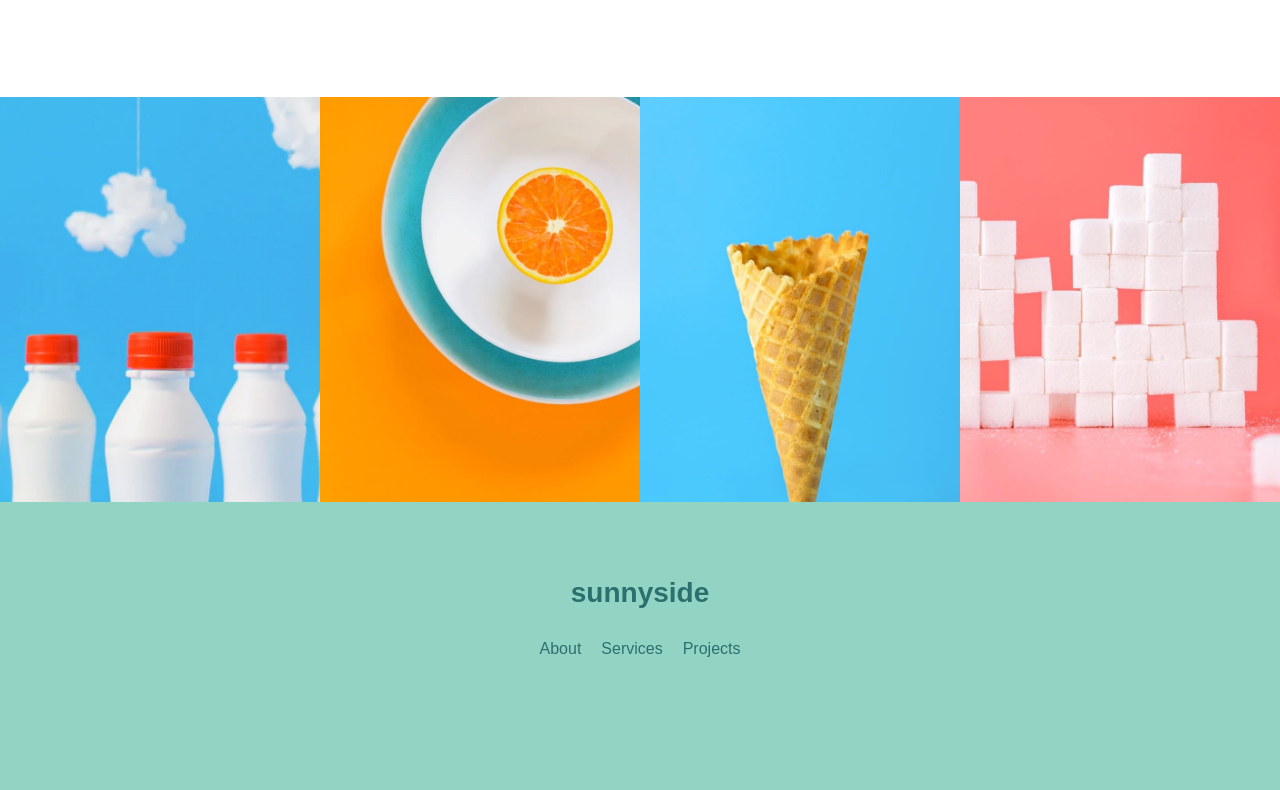
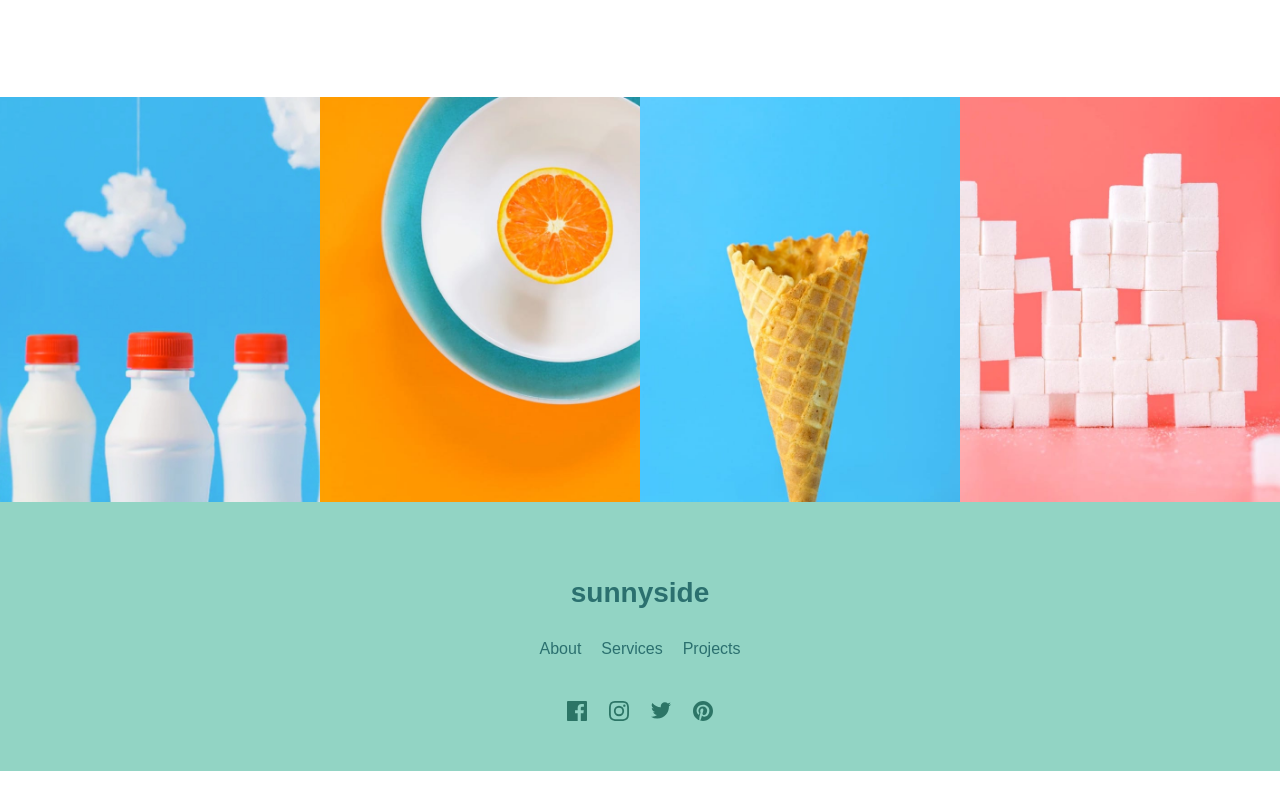
Before and after one commit to Angel-Soto43/Proyecto_1, a plain HTML site: page proyecto1/index.html in a window 1280 px wide. Shown: the part 3137-3927 px from the top of the page. Drawn offline with Linux system fonts and the light colour scheme.

Commit message:
Add files via upload

```diff
--- a/proyecto1/index.html
+++ b/proyecto1/index.html
@@ -230,7 +230,20 @@
             margin: 0 10px;
             text-decoration: none;
         }
-    </style>
+        .imagenfb, .imagenIG, .imagentw, .imagenpinterest{
+            width: 20px;
+            height: 20px;
+            color:#5b636d;
+            }
+        .social-icons {
+            display: flex;
+            justify-content: center;
+            align-items: center;
+            gap: 22px;
+            margin-top: 8px;
+            width: auto;
+}
+</style>
 </head>
 <body>
 
@@ -329,10 +342,18 @@
             <li><a href="#">Projects</a></li>
         </ul>
         <div class="social-icons">
-            <a href="#"></a>
-            <a href="#"></a>
-            <a href="#"></a>
-            <a href="#"></a>
+            <div class = "imagenfb">
+                <img src="img/icon-facebook.svg" alt="icono FB">
+            </div>
+            <div class = "imagenIG">
+                <img src="img/icon-instagram.svg" alt="icono IG">
+            </div>
+            <div class = "imagentw">
+                <img src="img/icon-twitter.svg" alt="icono tw">
+            </div>
+            <div class = "imagenpinterest">
+                <img src="img/icon-pinterest.svg" alt="icono pinterest">
+            </div>
         </div>
     </footer>
 </body>
```
